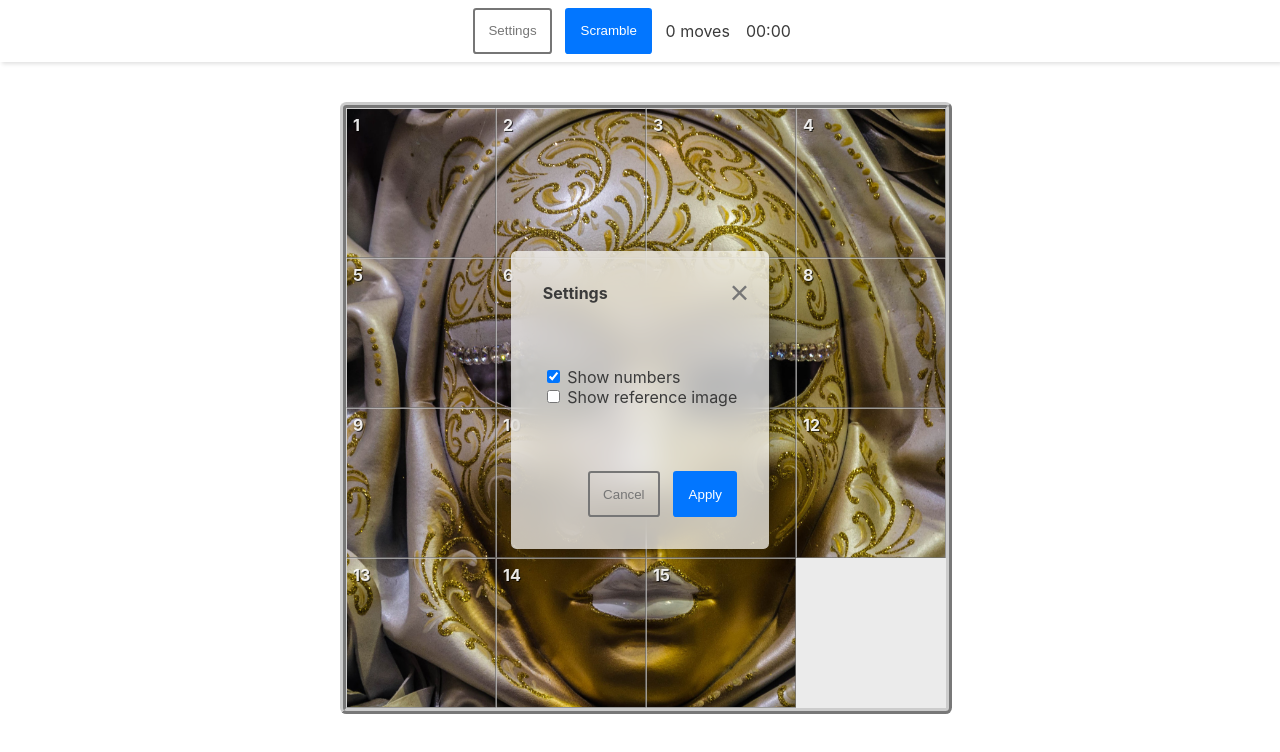
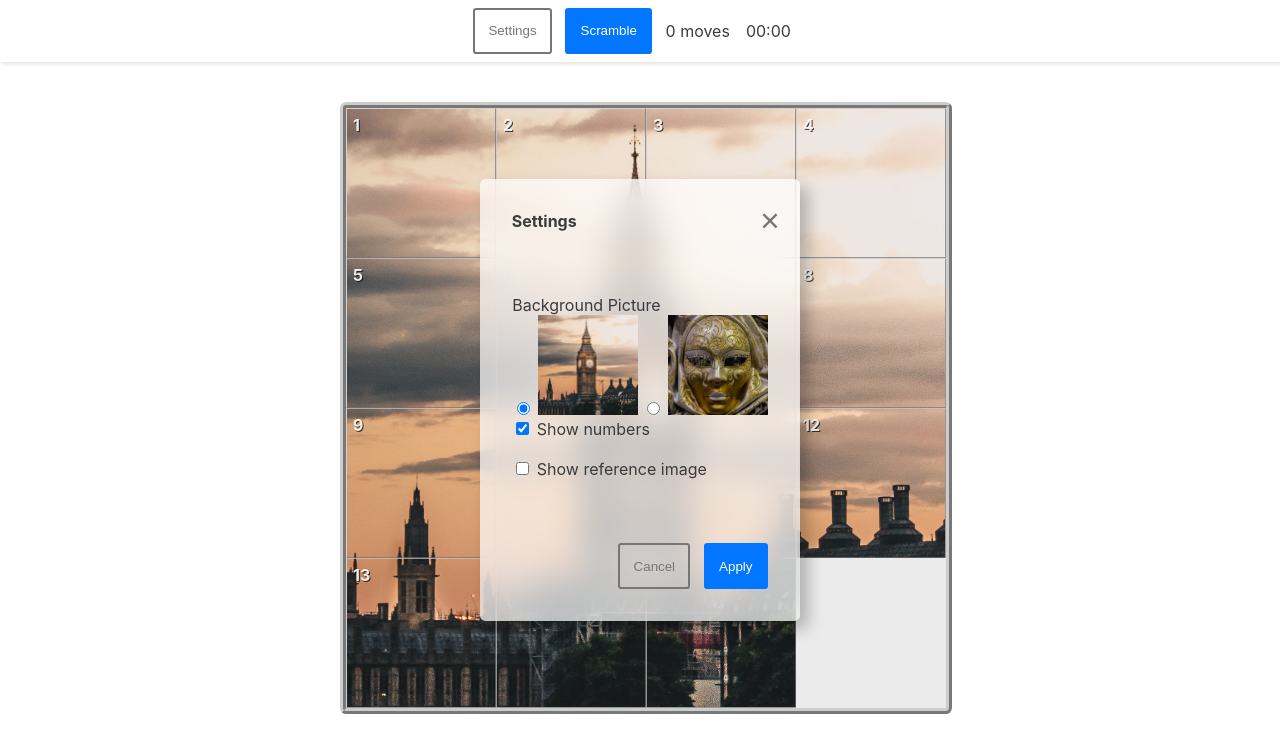
Before and after one commit to gdaws/sliderpuzzle, a React (Create React App) app: page / in a window 1280 px wide. Both pictures are taken after a click on the button "Settings". Shown: the top 752 px of the page. Built offline with nearby package versions, Linux system fonts and the light colour scheme.

Commit message:
Add background picture selection to the settings dialog

```diff
--- a/public/index.html
+++ b/public/index.html
@@ -24,7 +24,7 @@
       work correctly both with client-side routing and a non-root public URL.
       Learn how to configure a non-root public URL by running `npm run build`.
     -->
-    <title>React App</title>
+    <title>Sliding Tiles Puzzle</title>
   </head>
   <body>
     <noscript>You need to enable JavaScript to run this app.</noscript>
--- /dev/null
+++ b/src/gui/assets/index.ts
@@ -0,0 +1,4 @@
+import picture1 from './picture1.jpg';
+import picture2 from './picture2.jpg';
+
+export const pictures = [picture1, picture2];
--- a/src/gui/components/App.css
+++ b/src/gui/components/App.css
@@ -40,6 +40,10 @@ body {
 
 .btn:hover {
   filter: brightness(1.25);
+}
+
+.form-group > label:first-child {
+  display:block;
 }
 
 .App {
--- a/src/gui/components/App.tsx
+++ b/src/gui/components/App.tsx
@@ -3,13 +3,13 @@ import {shuffle } from '../../core/scramble';
 import { initBoard } from '../../core/puzzle';
 import { slide, init, setUiConfig } from '../actions';
 import reducer, {initState, UiState} from '../reducer';
-import texture2 from '../assets/texture2.jpg';
+import { pictures } from '../assets';
 import Stopwatch from './Stopwatch';
 import AppSettingsDialog from './AppSettingsDialog';
 import Puzzle from './Puzzle';
 import './App.css';
 
-const initialState = initState(4, texture2);
+const initialState = initState(4, pictures[0]);
 
 function App() {
 
--- /dev/null
+++ b/src/gui/components/AppSettingsDialog.module.css
@@ -0,0 +1,4 @@
+
+.boardImageItem img {
+  height: 100px;
+}
--- a/src/gui/components/AppSettingsDialog.tsx
+++ b/src/gui/components/AppSettingsDialog.tsx
@@ -1,6 +1,8 @@
-import React, { ReactEventHandler, useState } from 'react';
+import React from 'react';
 import { UiState } from '../reducer';
+import { pictures } from '../assets';
 import * as Dialog from './Dialog';
+import styles from './AppSettingsDialog.module.css';
 
 interface Props {
   values: UiState;
@@ -18,7 +20,9 @@ export default function AppSettingsDialog(props: Props) {
     const formData = new FormData(event.target as HTMLFormElement);
     const numbersVisible = formData.get('numbersVisible') === '1';
     const referenceImageVisible = formData.get('referenceImageVisible') === '1';
-    props.onSubmit({...props.values, numbersVisible, referenceImageVisible});
+    const pictureIndex = pictures.indexOf(formData.get('boardImage')?.toString() || '');
+    const boardImage = pictureIndex !== -1 ? pictures[pictureIndex] : props.values.boardImage;
+    props.onSubmit({...props.values, numbersVisible, referenceImageVisible, boardImage});
   };
 
   return (
@@ -29,6 +33,10 @@ export default function AppSettingsDialog(props: Props) {
           <button type="button" className="btn btn-close" onClick={handleCancel} />
         </Dialog.Header>
         <Dialog.Body>
+          <div className="form-group">
+            <label>Background Picture</label>
+            {pictures.map(src => <label className={styles.boardImageItem}><input type="radio" name="boardImage" value={src} defaultChecked={props.values.boardImage == src} /> <img src={src} /> </label>)}
+          </div>
           <div className="form-group">
             <label><input type="checkbox" name="numbersVisible" value={1} defaultChecked={props.values.numbersVisible} /> Show numbers</label><br/>
             <label><input type="checkbox" name="referenceImageVisible" value={1} defaultChecked={props.values.referenceImageVisible} /> Show reference image</label>
```
Also changed, not shown: src/gui/assets/picture1.jpg (renamed from src/gui/assets/texture1.jpg), src/gui/assets/picture2.jpg (renamed from src/gui/assets/texture2.jpg).
